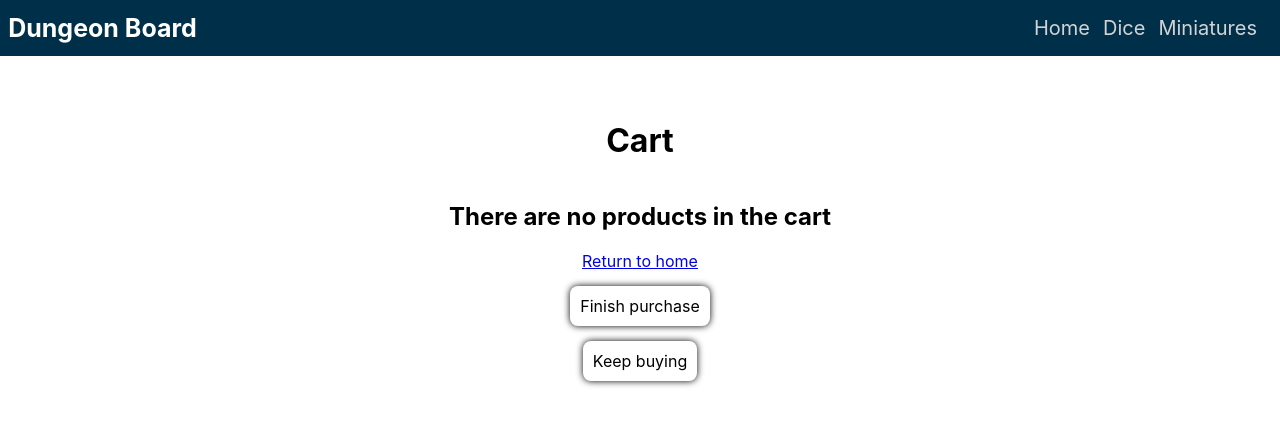
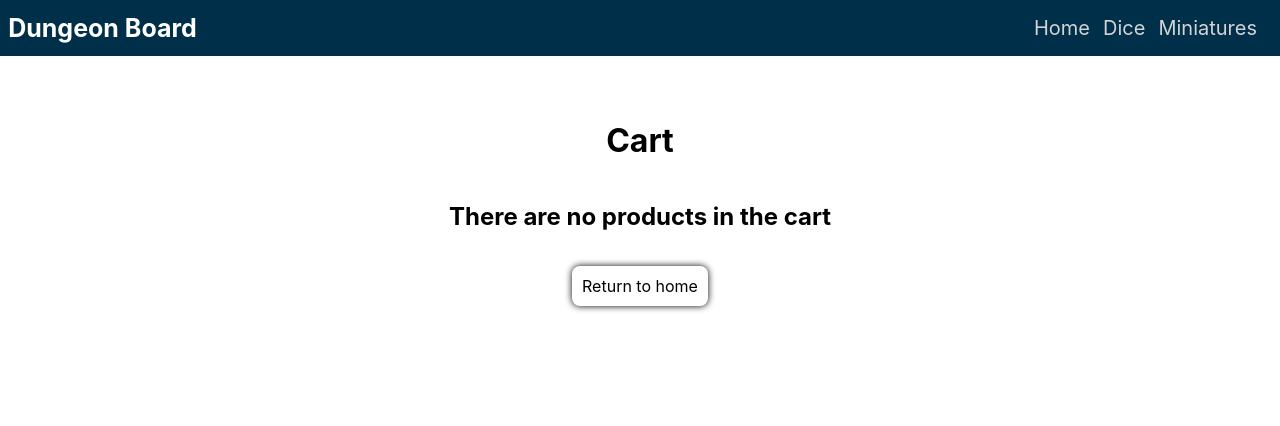
Before and after one commit to PabloGCH/proyecto-react-coderhouse, a React (Create React App) app: page /cart in a window 1280 px wide. Shown: the top 426 px of the page. Built offline with nearby package versions, Linux system fonts and the light colour scheme.

Commit message:
Changed styles of cart button

```diff
--- a/src/components/CartContainer/Cart/Cart.css
+++ b/src/components/CartContainer/Cart/Cart.css
@@ -6,3 +6,14 @@
 	border: 1px solid lightgray;
 	padding: 10px;
 }
+
+.cartLink {
+	margin-top: 15px;
+	color:  black;
+	text-decoration: none;
+	box-shadow: 0px 0px 7px;
+	padding: 10px;
+	border-radius: 8px;
+	display: block;
+
+}
--- a/src/components/CartContainer/Cart/Cart.js
+++ b/src/components/CartContainer/Cart/Cart.js
@@ -52,11 +52,15 @@ const Cart = () => {
 						</tr>
 					</tbody>
 				</table>
+				<Link className="cartLink" to={"/purchase"}>Finish purchase</Link>
+				<Link className="cartLink" to={"/"}>Keep buying</Link>
 				</>
 				:
 				<>
 				<h2>There are no products in the cart</h2>
-				<Link to={"/"}>Return to home</Link>
+				<Link className="cartLink" to={"/"}>Return to home</Link>
+
+
 				</>
 			}
 
--- a/src/components/CartContainer/CartContainer.css
+++ b/src/components/CartContainer/CartContainer.css
@@ -4,14 +4,3 @@
 	flex-direction: column;
 	align-items: center;
 }
-
-.CartContainer .link {
-	margin-top: 15px;
-	color:  black;
-	text-decoration: none;
-	box-shadow: 0px 0px 7px;
-	padding: 10px;
-	border-radius: 8px;
-	display: block;
-
-}
--- a/src/components/CartContainer/CartContainer.js
+++ b/src/components/CartContainer/CartContainer.js
@@ -8,8 +8,6 @@ const CartContainer = () => {
 		<div className="CartContainer">
 			<h1>Cart</h1>
 			<Cart/>
-			<Link className="link" to={"/purchase"}>Finish purchase</Link>
-			<Link className="link" to={"/"}>Keep buying</Link>
 		</div>
 	)
 }
```
